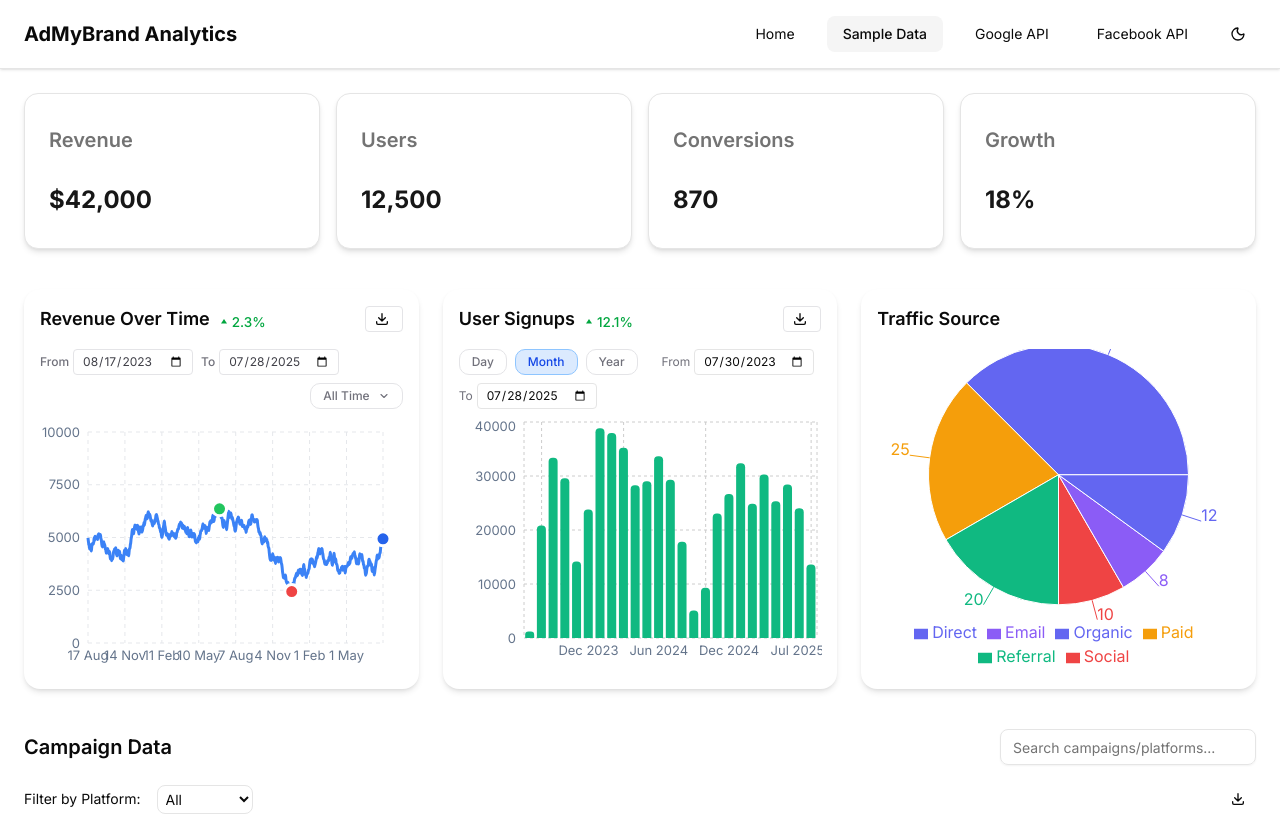
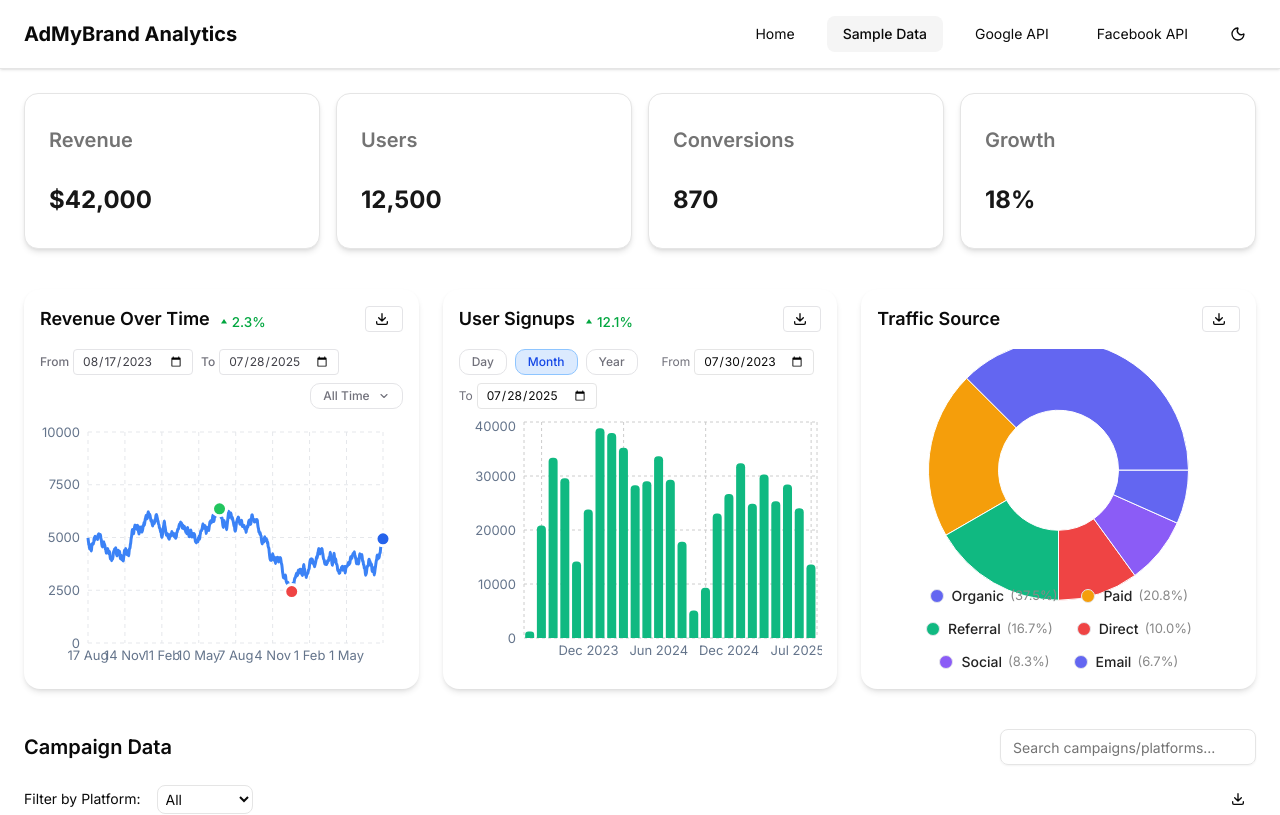
Before and after one commit to KarthikNot/analytics-dashboard, a Next.js app in the folder frontend/: page /dashboard in a window 1280 px wide. Shown: the top 815 px of the page. Built offline with nearby package versions, Linux system fonts and the light colour scheme.

Commit message:
refine Piechart

```diff
--- a/frontend/app/dashboard/page.tsx
+++ b/frontend/app/dashboard/page.tsx
@@ -55,6 +55,7 @@ export default function DashboardPage() {
   // Download dropdown refs (one for each chart)
   const downloadMenuRefSignups = useRef<HTMLDivElement>(null)
   const downloadMenuRefRevenue = useRef<HTMLDivElement>(null)
+  const downloadMenuRefPie = useRef<HTMLDivElement>(null)
 
   return (
     <div className="p-6 space-y-10">
@@ -202,7 +203,60 @@ export default function DashboardPage() {
         </div>
 
         <div className="bg-card rounded-2xl p-4 shadow-md h-100 dark:bg-muted/40 flex flex-col">
-          <h2 className="text-lg font-semibold mb-4">Traffic Source</h2>
+          <div className="flex items-center justify-between mb-4">
+            <h2 className="text-lg font-semibold">
+              Traffic Source
+            </h2>
+            {/* Download dropdown for pie chart */}
+            <div className="relative" ref={downloadMenuRefPie}>
+              <button
+                className="px-2 py-1 rounded hover:bg-zinc-100 dark:hover:bg-zinc-800 transition-colors text-xs border border-zinc-200 dark:border-zinc-700 flex items-center gap-1"
+                title="Download traffic source data"
+                tabIndex={0}
+                aria-haspopup="true"
+                aria-expanded="false"
+                onClick={e => {
+                  const menu = downloadMenuRefPie.current?.querySelector('.download-menu')
+                  if (menu) {
+                    menu.classList.toggle('hidden')
+                  }
+                }}
+              >
+                <svg className="w-4 h-4 mr-1" fill="none" stroke="currentColor" strokeWidth="2" viewBox="0 0 24 24">
+                  <path strokeLinecap="round" strokeLinejoin="round" d="M4 16v2a2 2 0 002 2h12a2 2 0 002-2v-2M7 10l5 5m0 0l5-5m-5 5V4" />
+                </svg>
+              </button>
+              <div className="download-menu absolute right-0 mt-1 z-10 bg-white dark:bg-zinc-900 border border-zinc-200 dark:border-zinc-700 rounded shadow-lg min-w-[120px] hidden">
+                <button
+                  className="block w-full text-left px-4 py-2 text-sm hover:bg-zinc-100 dark:hover:bg-zinc-800"
+                  onClick={() => {
+                    downloadCSV(mockPieData, "traffic_source.csv")
+                    downloadMenuRefPie.current?.querySelector('.download-menu')?.classList.add('hidden')
+                  }}
+                >
+                  CSV
+                </button>
+                <button
+                  className="block w-full text-left px-4 py-2 text-sm hover:bg-zinc-100 dark:hover:bg-zinc-800"
+                  onClick={() => {
+                    downloadJSON(mockPieData, "traffic_source.json")
+                    downloadMenuRefPie.current?.querySelector('.download-menu')?.classList.add('hidden')
+                  }}
+                >
+                  JSON
+                </button>
+                <button
+                  className="block w-full text-left px-4 py-2 text-sm hover:bg-zinc-100 dark:hover:bg-zinc-800"
+                  onClick={() => {
+                    downloadXLSX(mockPieData, "traffic_source.xlsx")
+                    downloadMenuRefPie.current?.querySelector('.download-menu')?.classList.add('hidden')
+                  }}
+                >
+                  XLSX
+                </button>
+              </div>
+            </div>
+          </div>
           <div className="flex-1 min-h-0">
             <PieChart data={mockPieData} />
           </div>
--- a/frontend/components/charts/PieChart.tsx
+++ b/frontend/components/charts/PieChart.tsx
@@ -1,4 +1,5 @@
 "use client"
+import React, { useState } from "react"
 import {
   PieChart as RePieChart,
   Pie,
@@ -6,7 +7,9 @@ import {
   ResponsiveContainer,
   Tooltip,
   Legend,
+  Sector,
 } from "recharts"
+import { useTheme } from "next-themes"
 
 interface DataPoint {
   label: string
@@ -21,24 +24,193 @@ interface Props {
 const defaultColors = ["#6366f1", "#f59e0b", "#10b981", "#ef4444", "#8b5cf6"]
 
 export default function PieChart({ data, colors = defaultColors }: Props) {
+  const { theme } = useTheme();
+  const [activeIndex, setActiveIndex] = useState<number | null>(null)
+  // Sort data in descending order by value
+  const sortedData = [...data].sort((a, b) => b.value - a.value)
+  const total = sortedData.reduce((sum, d) => sum + d.value, 0)
+
+  // Assign colors to sortedData so that both pie and legend use the same color for the same label
+  const coloredData = sortedData.map((d, i) => ({
+    ...d,
+    color: colors[i % colors.length],
+  }))
+
+  // Custom active shape for modern highlight effect
+  const renderActiveShape = (props: any) => {
+    const RADIAN = Math.PI / 180
+    const {
+      cx,
+      cy,
+      midAngle,
+      innerRadius,
+      outerRadius,
+      startAngle,
+      endAngle,
+      fill,
+      payload,
+      percent,
+      value,
+    } = props
+    const sin = Math.sin(-RADIAN * midAngle)
+    const cos = Math.cos(-RADIAN * midAngle)
+    const sx = cx + (outerRadius + 10) * cos
+    const sy = cy + (outerRadius + 10) * sin
+    const mx = cx + (outerRadius + 30) * cos
+    const my = cy + (outerRadius + 30) * sin
+    const ex = mx + (cos >= 0 ? 1 : -1) * 22
+    const ey = my
+    const textAnchor = cos >= 0 ? "start" : "end"
+    // Set label color based on theme
+    const labelColor = theme === "dark" ? "#fff" : "#222";
+    const valueColor = theme === "dark" ? "#e5e5e5" : "#666";
+
+    return (
+      <g>
+        <Sector
+          cx={cx}
+          cy={cy}
+          innerRadius={innerRadius}
+          outerRadius={outerRadius + 8}
+          startAngle={startAngle}
+          endAngle={endAngle}
+          fill={fill}
+          style={{ filter: "drop-shadow(0 2px 8px rgba(0,0,0,0.12))" }}
+        />
+        <Sector
+          cx={cx}
+          cy={cy}
+          innerRadius={innerRadius}
+          outerRadius={outerRadius}
+          startAngle={startAngle}
+          endAngle={endAngle}
+          fill={fill}
+        />
+        <path
+          d={`M${sx},${sy}L${mx},${my}L${ex},${ey}`}
+          stroke={fill}
+          fill="none"
+        />
+        <circle cx={ex} cy={ey} r={3} fill={fill} stroke="white" strokeWidth={1.5} />
+        <text
+          x={ex + (cos >= 0 ? 1 : -1) * 8}
+          y={ey}
+          textAnchor={textAnchor}
+          dominantBaseline="central"
+          style={{ fontWeight: 600, fontSize: 14, fill: labelColor }}
+        >
+          {payload.label}
+        </text>
+        <text
+          x={ex + (cos >= 0 ? 1 : -1) * 8}
+          y={ey + 18}
+          textAnchor={textAnchor}
+          dominantBaseline="central"
+          style={{ fontSize: 13, fill: valueColor }}
+        >
+          {`${value} (${(percent * 100).toFixed(1)}%)`}
+        </text>
+      </g>
+    )
+  }
+
+  // Legend sorted by value (descending), color matches pie, label color matches theme
+  const renderLegend = () => {
+    // Theme-based label color
+    const labelColor = theme === "dark" ? "#fff" : "#222";
+    const percentColor = theme === "dark" ? "#bbb" : "#888";
+    return (
+      <div style={{
+        width: "100%",
+        display: "flex",
+        justifyContent: "center",
+        alignItems: "center",
+        marginTop: 8,
+      }}>
+        <ul style={{
+          display: "flex",
+          flexWrap: "wrap",
+          gap: "12px 24px",
+          listStyle: "none",
+          margin: 0,
+          padding: 0,
+          justifyContent: "center",
+          alignItems: "center",
+        }}>
+          {coloredData.map((entry, index) => {
+            const percent = total > 0 ? (entry.value / total) * 100 : 0
+            return (
+              <li key={`item-${index}`} style={{
+                display: "flex",
+                alignItems: "center",
+                fontSize: 14,
+                fontWeight: 500,
+                color: labelColor,
+              }}>
+                <span style={{
+                  display: "inline-block",
+                  width: 14,
+                  height: 14,
+                  borderRadius: "50%",
+                  background: entry.color,
+                  marginRight: 8,
+                  border: "1px solid #e5e7eb",
+                  boxSizing: "border-box",
+                }} />
+                {entry.label}
+                <span style={{
+                  marginLeft: 6,
+                  fontWeight: 400,
+                  color: percentColor,
+                  fontSize: 13,
+                }}>
+                  {`(${percent.toFixed(1)}%)`}
+                </span>
+              </li>
+            )
+          })}
+        </ul>
+      </div>
+    )
+  }
+
   return (
     <ResponsiveContainer width="100%" height="100%">
-      <RePieChart>
+      <RePieChart margin={{ top: 30, bottom : 1 }}>
         <Pie
-          data={data}
+          data={coloredData}
           dataKey="value"
           nameKey="label"
           cx="50%"
           cy="45%"
+          innerRadius={60}
           outerRadius={130}
-          label
+          labelLine={false}
+          label={false}
+          activeShape={renderActiveShape}
+          onMouseEnter={(_, idx) => setActiveIndex(idx)}
+          onMouseLeave={() => setActiveIndex(null)}
+          isAnimationActive={true}
+          animationDuration={500}
         >
-          {data.map((_, i) => (
-            <Cell key={`cell-${i}`} fill={colors[i % colors.length]} />
+          {coloredData.map((entry, i) => (
+            <Cell
+              key={`cell-${i}`}
+              fill={entry.color}
+              style={{
+                cursor: "pointer",
+                filter:
+                  activeIndex === i
+                    ? "drop-shadow(0 2px 8px rgba(99,102,241,0.18))"
+                    : undefined,
+                transition: "filter 0.2s",
+              }}
+              onMouseEnter={() => setActiveIndex(i)}
+              onMouseLeave={() => setActiveIndex(null)}
+            />
           ))}
         </Pie>
-        <Tooltip />
-        <Legend />
+        <Legend content={renderLegend} />
       </RePieChart>
     </ResponsiveContainer>
   )
```
